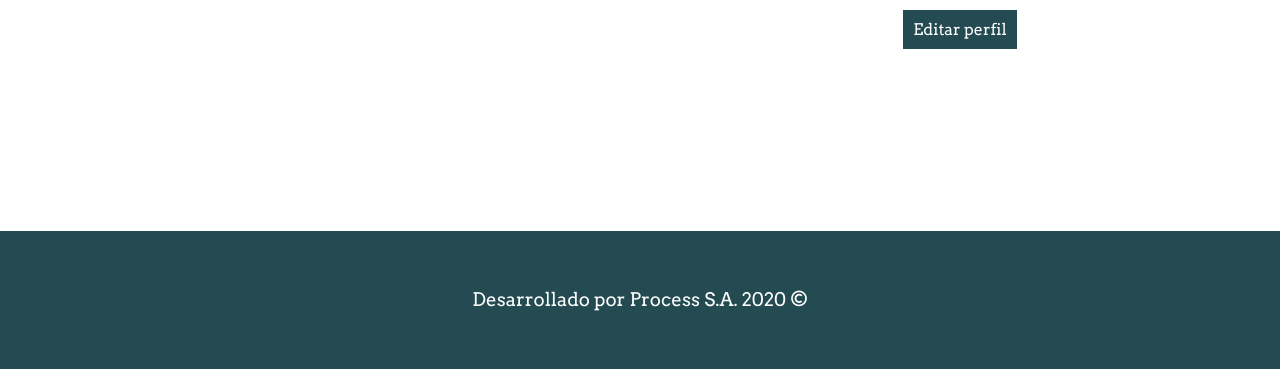
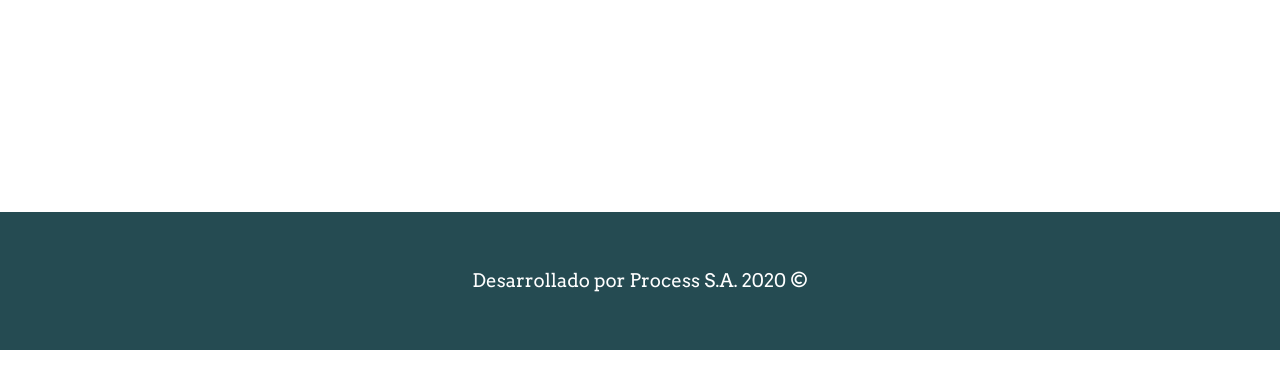
Before and after one commit to jorgefuicaz1996/control_tareas, a Django app: template home/templates/panel.html in a window 1280 px wide. Shown: the part 671-1040 px from the top of the page. Run offline with Django 3.2, Linux system fonts and the light colour scheme; the template is opened without the code that fills it, so the values that code supplies are empty.

Commit message:
borrando el editar perfil xddd

```diff
--- a/home/templates/panel.html
+++ b/home/templates/panel.html
@@ -23,7 +23,6 @@
 				<img src="/static/images/default-profile.png" alt="" width="150px" height="150px">
 				<h3>Email: {{ funcionario.email }}</h3>
 				<h3>Teléfono móvil: {{ funcionario.telefono_movil }}</h3>
-				<a href="">Editar perfil</a>
 			</div>
 		</div>
 	</div>
```
